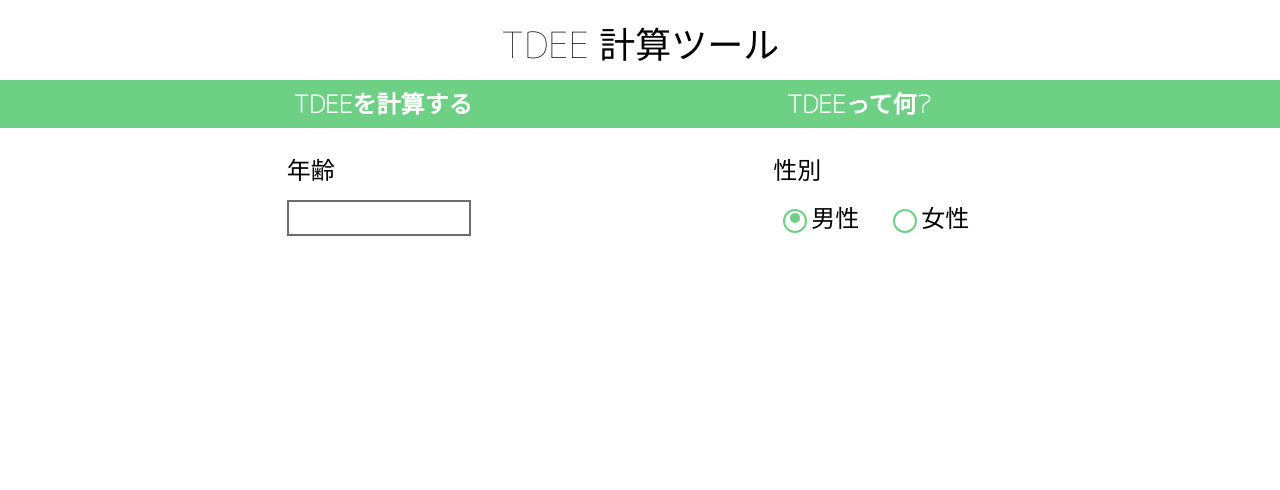
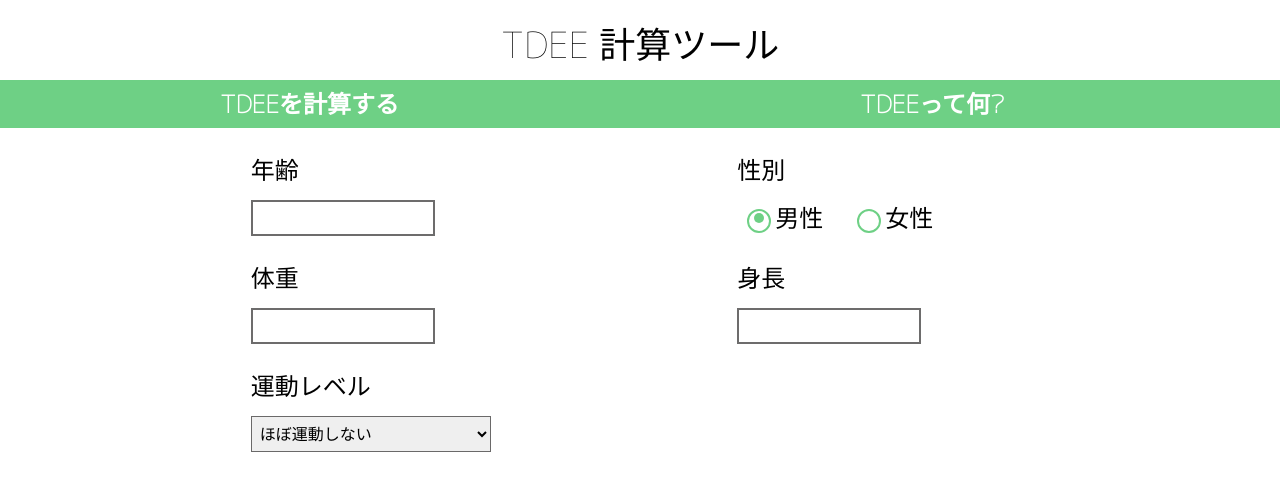
Before and after one commit to saba-can00/tdee_calculator_web, a React (Create React App) app: page / in a window 1280 px wide. Shown: the top 490 px of the page. Built offline with nearby package versions, Linux system fonts and the light colour scheme.

Commit message:
change InputFrom css

```diff
--- a/src/components/InputForm.js
+++ b/src/components/InputForm.js
@@ -2,32 +2,44 @@ import React from "react";
 import styled from "styled-components";
 import { NumberInput } from "./NumberInput";
 import { RadioButton } from "./RadioButton";
+import { DropDownInput } from "./DropDownInput";
 
 const Form = styled.div`
-  display: flex;
-  flex-direction: column;
+  display: grid;
+  grid-template-columns: 1fr 1fr;
+  width: 76%;
   margin: 24px auto;
 `;
 
-const InputRow = styled.div`
-  display: flex;
-  flex-direction: row;
-  justify-content: space-evenly;
+const GridCell = styled.div`
+  display: block;
+  margin: 0 20% 24px;
 `;
 
 export class InputForm extends React.Component {
   render() {
     return (
       <Form>
-        <InputRow>
+        <GridCell>
           <NumberInput label="年齢" />
+        </GridCell>
+        <GridCell>
           <RadioButton
             label="性別"
             name="sex"
             selection="男性"
             selection2="女性"
           />
-        </InputRow>
+        </GridCell>
+        <GridCell>
+          <NumberInput label="体重" />
+        </GridCell>
+        <GridCell>
+          <NumberInput label="身長" />
+        </GridCell>
+        <GridCell>
+          <DropDownInput label="運動レベル" name="activityLevel" />
+        </GridCell>
       </Form>
     );
   }
--- a/src/components/MenuBar.js
+++ b/src/components/MenuBar.js
@@ -5,16 +5,16 @@ const Bar = styled.div`
   height: 48px;
   line-height: 48px;
   background: #6ed085;
-  display: flex;
-  justify-content: space-evenly;
+  display: grid;
+  grid-template-columns: 1fr 1fr;
 `;
 
-const Menu = styled.span`
+const Menu = styled.div`
+  margin: 0 auto;
   color: #ffffff;
   font-style: normal;
   font-weight: 600;
   font-size: 24px;
-  text-align: left;
   width: 200px;
 `;
 
```
